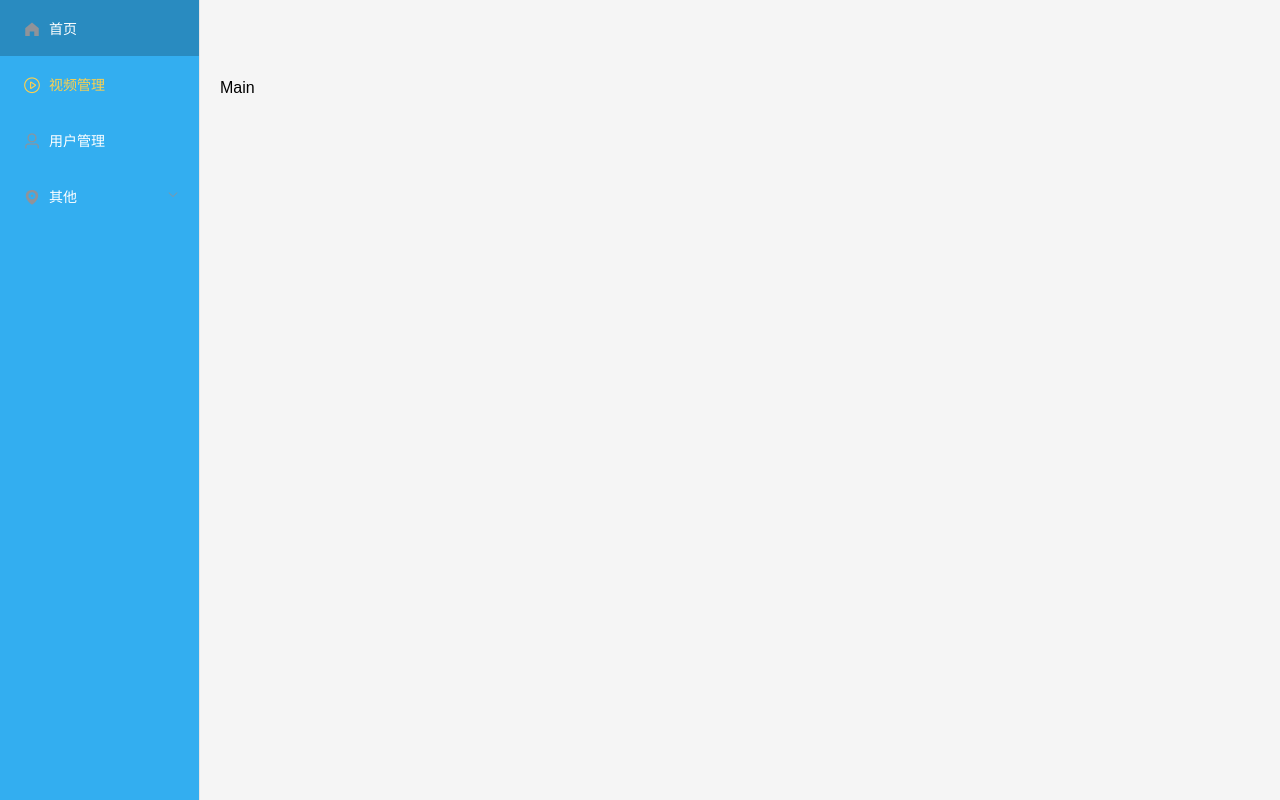
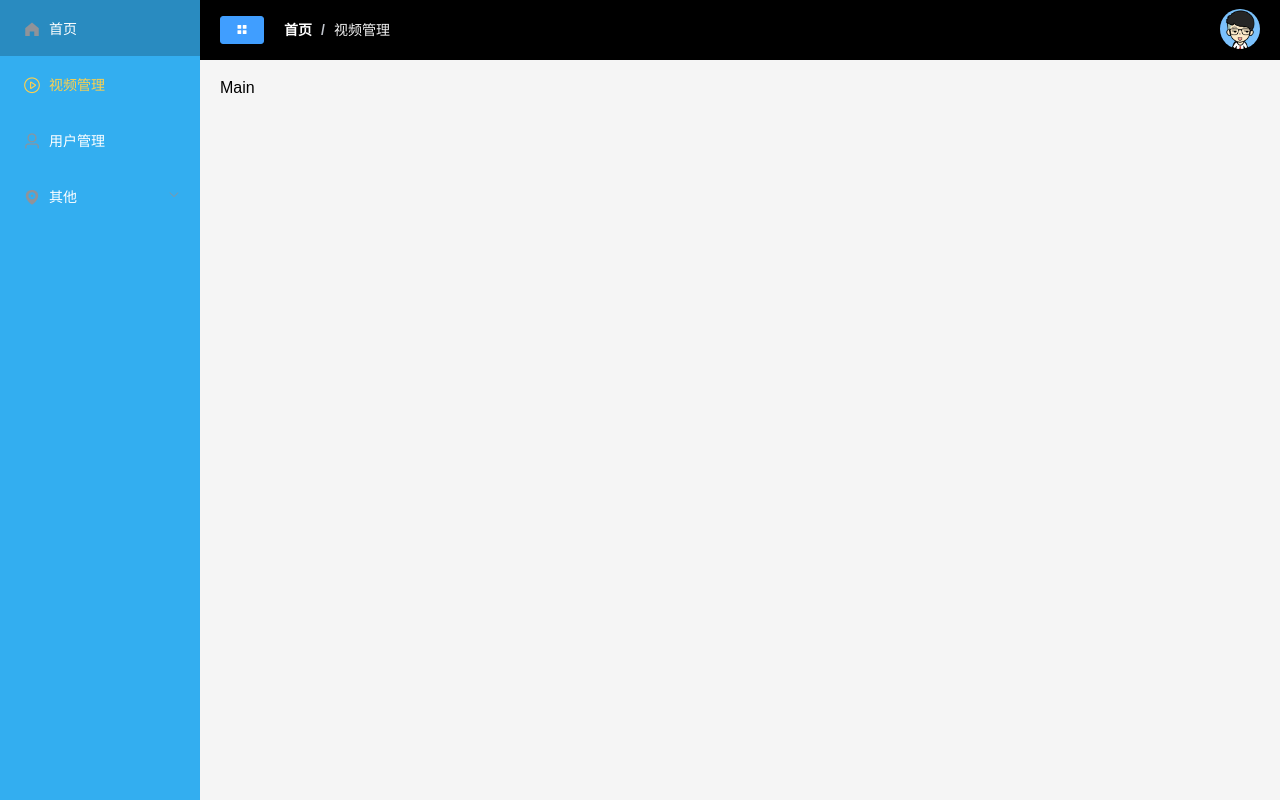
Before and after one commit to yuhaifeng6/vue-element, a Vue app: page /#/ in a window 1280 px wide. Both pictures are taken after a click on the item "视频管理". Built offline with nearby package versions, Linux system fonts and the light colour scheme.

Commit message:
面包屑

```diff
--- a/src/components/commonAside.vue
+++ b/src/components/commonAside.vue
@@ -6,7 +6,7 @@
       background-color="#33aef0"
       text-color="#fff"
       active-text-color="#ffd04b">
-      <el-menu-item :index="item.path" v-for="(item, index) in noChildren" :key="index">
+      <el-menu-item :index="item.path" @click="clickMenu(item)" v-for="(item, index) in noChildren" :key="index">
         <i :class="'el-icon-'+item.icon"></i>
         <span slot="title">{{item.label}}</span>
       </el-menu-item>
@@ -16,7 +16,7 @@
           <span slot="title">{{item.label}}</span>
         </template>
         <el-menu-item-group>
-          <el-menu-item :index="subItem.path" v-for="(subItem,subIndex) in item.children" :key="subIndex">
+          <el-menu-item :index="subItem.path" v-for="(subItem,subIndex) in item.children" @click="clickMenu(subItem)" :key="subIndex">
             <i :class="'el-icon-' + subItem.icon"></i>
             <span slot="title">{{ subItem.label }}</span>
           </el-menu-item>
@@ -35,17 +35,20 @@ name: 'commonAside',
             {
                 path: "/",
                 label: "首页",
+                name: "home",
                 icon: "s-home"
             },
             {
                 path: "/video",
                 label: "视频管理",
+                name: "video",
                 icon: "video-play"
             },
             {
                 path: "/user",
                 label: "用户管理",
-                icon: "user"
+                icon: "user",
+                name: "user"
             },
             {
                 path: "/",
@@ -54,12 +57,14 @@ name: 'commonAside',
                     {
                         path: "/page1",
                         label: "页面1",
-                        icon: "setting"
+                        icon: "setting",
+                        name: "page1"
                     },
                     {
                         path: "/page2",
                         label: "页面2",
-                        icon: "document"
+                        icon: "document",
+                        name: "page2"
                     }
                 ]
             }
@@ -79,7 +84,11 @@ name: 'commonAside',
 
   mounted() {},
 
-  methods: {},
+  methods: {
+    clickMenu(val){
+      this.$store.commit("selectMenu", val)
+    }
+  },
 }
 
 </script>
@@ -89,5 +98,6 @@ name: 'commonAside',
 }
 .el-menu{
     height: 100%;
+    border: none;
 }
 </style>
--- a/src/components/commonHeader.vue
+++ b/src/components/commonHeader.vue
@@ -1,22 +1,90 @@
 <template>
-  <div class='commonHeader'></div>
+  <div class='commonHeader'>
+    <div class="l_con">
+      <el-button type="primary" icon="el-icon-menu" size="mini"></el-button>
+      <el-breadcrumb separator="/">
+        <el-breadcrumb-item :to="{ path: '/' }">首页</el-breadcrumb-item>
+        <el-breadcrumb-item :to="current.path" v-if="current">
+          {{current.label}}
+        </el-breadcrumb-item>
+      </el-breadcrumb>
+    </div>
+    <div class="r_con">
+      <el-dropdown trigger="click">
+        <span class="el-dropdown-link">
+          <img :src="user_ava" alt="" class="user_ava">
+        </span>
+        <el-dropdown-menu slot="dropdown" size="mini">
+          <el-dropdown-item>个人中心</el-dropdown-item>
+          <el-dropdown-item>退出</el-dropdown-item>
+        </el-dropdown-menu>
+      </el-dropdown>
+    </div>
+  </div>
 </template>
 
 <script>
+import { mapState } from 'vuex'
 export default {
 name: 'commonHeader',
   data(){
     return {
+      user_ava: require("../assets/img/user.png")
     };
   },
 
+  computed: {
+    ...mapState({
+      current: state => state.tab.currentMenu
+    })
+  },
   created() {},
 
   mounted() {},
 
-  methods: {},
+  methods: {
+
+  },
 }
 
 </script>
 <style lang='scss' scoped>
+.commonHeader{
+  display: flex;
+  align-items: center;
+  height: 100%;
+  background: #000000;
+  padding: 0 20px;
+  color: #ffffff;
+  justify-content: space-between;
+}
+.l_con{
+  align-items: center;
+  display: flex;
+  .el-button{
+    margin-right: 20px;
+  }
+}
+.r_con{
+  .user_ava{
+    width: 40px;
+    height: 40px;
+    border-radius: 50%;
+  }
+}
+.el-dropdown{
+  color: #ffffff;
+}
 </style>
+<style lang="scss">
+.el-breadcrumb__item{
+  .el-breadcrumb__inner{
+    color: #ffffff;
+  }
+  &:last-child{
+    .el-breadcrumb__inner{
+      color: #f4f4f4;
+    }
+  }
+}
+</style>
--- a/src/store/index.js
+++ b/src/store/index.js
@@ -1,15 +1,11 @@
 import Vue from 'vue'
 import Vuex from 'vuex'
+import tab from './tab'
 
 Vue.use(Vuex)
 
 export default new Vuex.Store({
-  state: {
-  },
-  mutations: {
-  },
-  actions: {
-  },
   modules: {
+    tab
   }
 })
--- /dev/null
+++ b/src/store/tab.js
@@ -0,0 +1,14 @@
+export default {
+    state: {
+        menu: [],
+        currentMenu: null
+    },
+    mutations: {
+        selectMenu(state, val){
+            val.name == "home" ? state.currentMenu = null : state.currentMenu = val
+        }
+    },
+    actions: {
+
+    }
+}
--- a/src/views/main.vue
+++ b/src/views/main.vue
@@ -38,6 +38,9 @@ name: 'main',
 </script>
 <style lang='scss' scoped>
 .main{
-    height: 100%;
+  height: 100%;
+  .el-header{
+    padding: 0;
+  }
 }
 </style>
```
Also changed, not shown: src/assets/img/user-default.png (added), src/assets/img/user.png (added).
